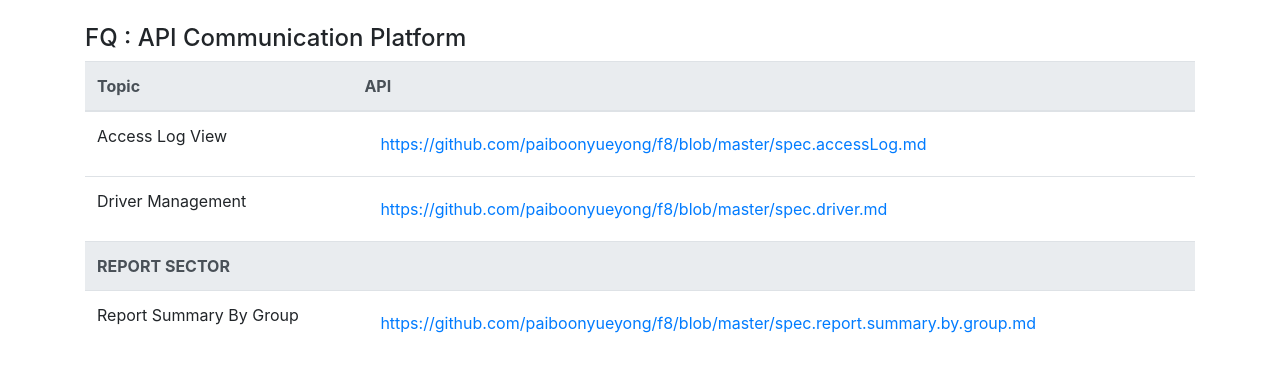
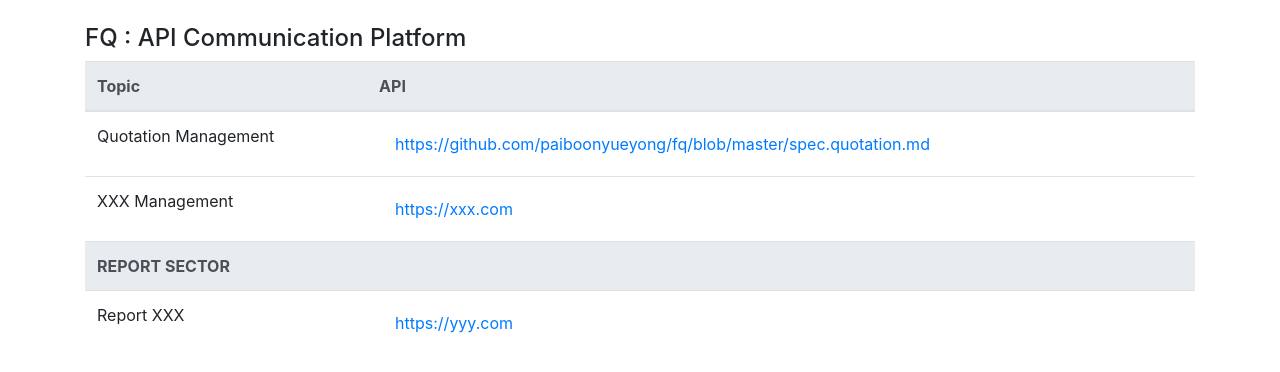
Before and after one commit to paiboonyueyong/fq, a plain HTML site: page index.html in a window 1280 px wide. Drawn offline with nearby package versions, Linux system fonts and the light colour scheme.

Commit message:
kelly update

```diff
--- a/index.html
+++ b/index.html
@@ -10,7 +10,7 @@
     <link rel="stylesheet" href="https://stackpath.bootstrapcdn.com/bootstrap/4.1.3/css/bootstrap.min.css" integrity="sha384-MCw98/SFnGE8fJT3GXwEOngsV7Zt27NXFoaoApmYm81iuXoPkFOJwJ8ERdknLPMO"
         crossorigin="anonymous">
 
-    <title>FastTrack API Specification</title>
+    <title>Flash Quotation API Specification</title>
 </head>
 
 <body>
@@ -26,24 +26,24 @@
             </thead>
             <tbody>
                 <tr>
-                    <td>Access Log View</td>
+                    <td>Quotation Management</td>
                     <td>
                         <div class="row">
                             <div class="col-sm-12">
-                                <a class="nav-link " href="https://github.com/paiboonyueyong/f8/blob/master/spec.accessLog.md">
-                                    https://github.com/paiboonyueyong/f8/blob/master/spec.accessLog.md
+                                <a class="nav-link " href="https://github.com/paiboonyueyong/fq/blob/master/spec.quotation.md">
+                                    https://github.com/paiboonyueyong/fq/blob/master/spec.quotation.md
                                 </a>
                             </div>
                         </div>
                     </td>
                 </tr>
                 <tr>
-                    <td>Driver Management</td>
+                    <td>XXX Management</td>
                     <td>
                         <div class="row">
                             <div class="col-sm-12">
-                                <a class="nav-link " href="https://github.com/paiboonyueyong/f8/blob/master/spec.driver.md">
-                                     https://github.com/paiboonyueyong/f8/blob/master/spec.driver.md
+                                <a class="nav-link " href="https://xxx.com">
+                                     https://xxx.com
                                 </a>
                             </div>
                         </div>
@@ -54,12 +54,12 @@
                     <th colspan="2">REPORT SECTOR</th>
                 </tr>
                 <tr>
-                    <td>Report Summary By Group</td>
+                    <td>Report XXX</td>
                     <td>
                         <div class="row">
                             <div class="col-sm-12">
-                                <a class="nav-link " href="https://github.com/paiboonyueyong/f8/blob/master/spec.report.summary.by.group.md">
-                                    https://github.com/paiboonyueyong/f8/blob/master/spec.report.summary.by.group.md
+                                <a class="nav-link " href="https://yyy.com">
+                                    https://yyy.com
                                 </a>
                             </div>
                         </div>
@@ -68,16 +68,6 @@
             </tbody>
         </table>
     </div>
-
-    <!-- Optional JavaScript -->
-    <!-- jQuery first, then Popper.js, then Bootstrap JS -->
-<!--
-    <script src="https://code.jquery.com/jquery-3.3.1.slim.min.js" integrity="sha384-q8i/X+965DzO0rT7abK41JStQIAqVgRVzpbzo5smXKp4YfRvH+8abtTE1Pi6jizo"
-        crossorigin="anonymous"></script>
-    <script src="https://cdnjs.cloudflare.com/ajax/libs/popper.js/1.14.3/umd/popper.min.js" integrity="sha384-ZMP7rVo3mIykV+2+9J3UJ46jBk0WLaUAdn689aCwoqbBJiSnjAK/l8WvCWPIPm49"
-        crossorigin="anonymous"></script>
-    <script src="https://stackpath.bootstrapcdn.com/bootstrap/4.1.3/js/bootstrap.min.js" integrity="sha384-ChfqqxuZUCnJSK3+MXmPNIyE6ZbWh2IMqE241rYiqJxyMiZ6OW/JmZQ5stwEULTy"
-        crossorigin="anonymous"></script> -->
 </body>
 
 </html>
```
Also changed, not shown: 1 other file.
